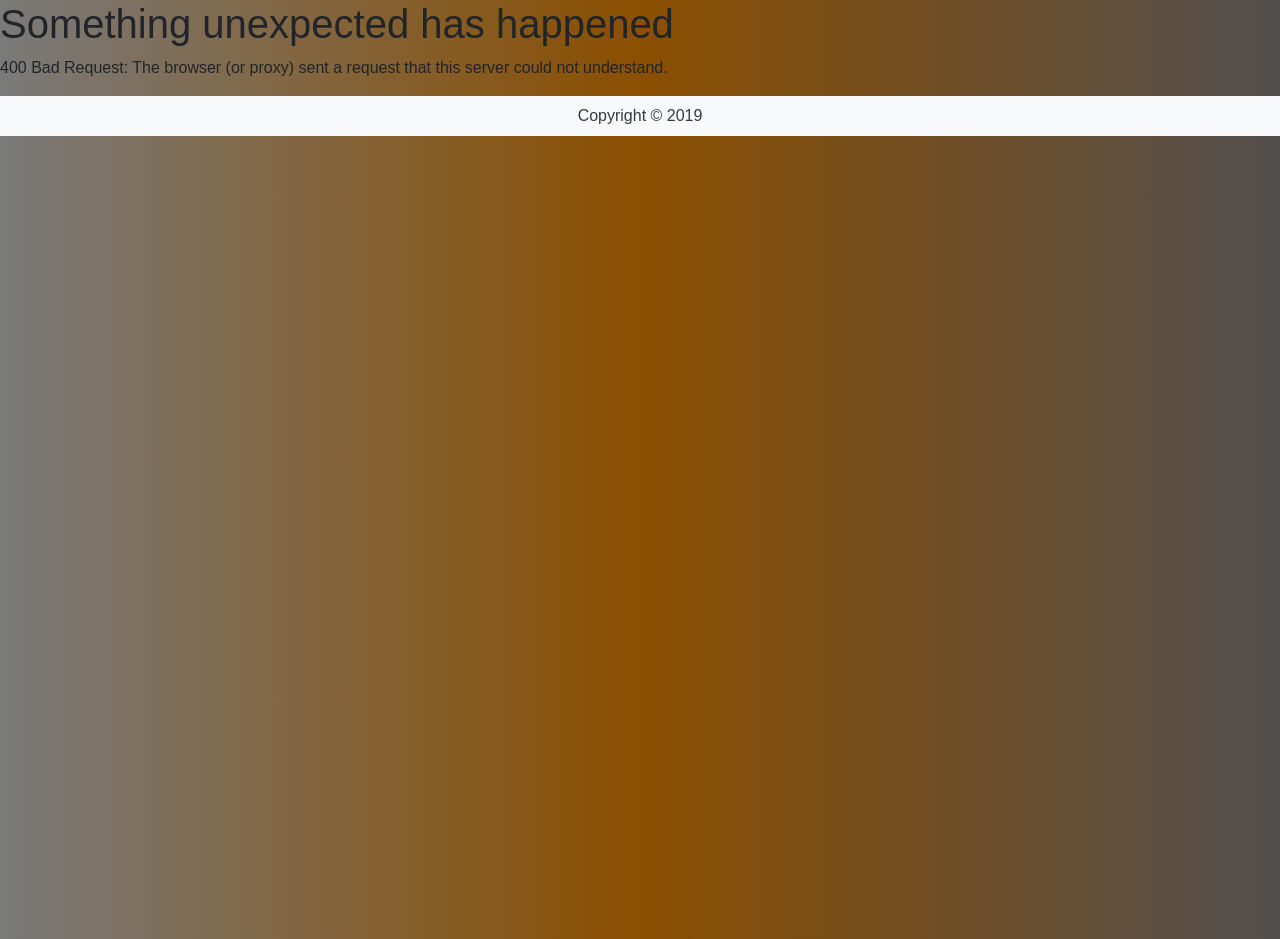
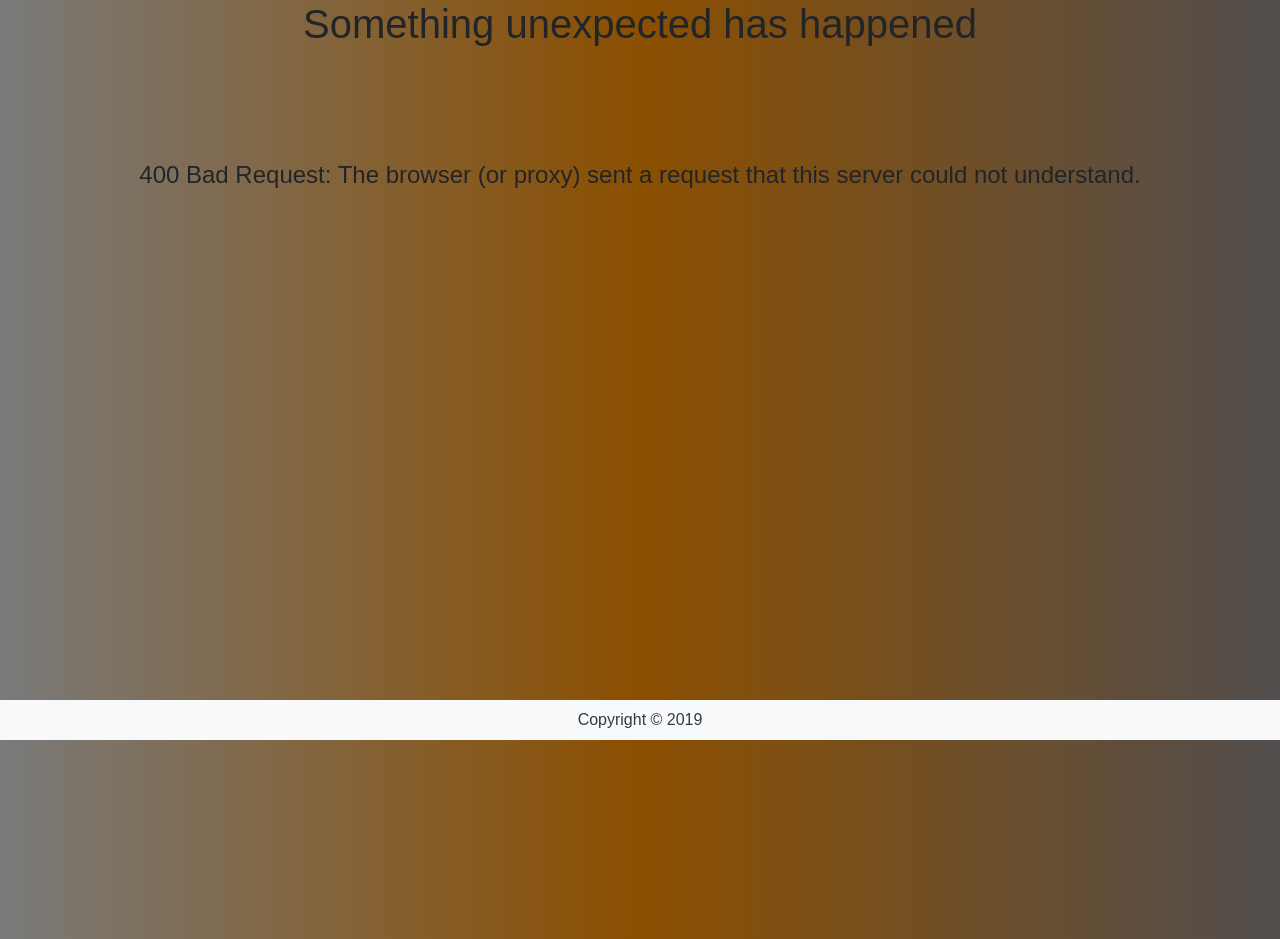
Before and after one commit to sstoor/RWD-39, a Flask app: page /search in a window 1280 px wide. Shown: the part 60-999 px from the top of the page. Run offline with Flask 2, Linux system fonts and the light colour scheme; parts of the project's set-up code (start-up, migrations or seed data) failed here and were passed over; some libraries are stand-ins or nearby versions.

Commit message:
error page style
removed duplicate styling from homepage

stylised error page

models.py indent formatting

```diff
--- a/auction/templates/base.html
+++ b/auction/templates/base.html
@@ -22,6 +22,7 @@
     body {
       background-image: linear-gradient(to right, #7a7a7a, #8b4f00, #524e4e);
     }
+
   </style>
 
   {% block head %}
--- a/auction/templates/error.html
+++ b/auction/templates/error.html
@@ -1,8 +1,41 @@
 {% extends 'base.html' %}
 
-{% block content %}
+{% block header %}
 
-<h1>{{ title }}</h1>
-<p>{{ msg }}</p>
+<style>
+
+    .row {
+        display: flex;
+        justify-content: center;
+        margin-bottom: 80px;
+    }
+
+    #error-msg {
+        margin: 25px;
+    }
+
+    footer {
+        position: fixed;
+        bottom: 0;
+        width: 100%;
+    }
+
+</style>
 
 {% endblock %}
+
+{% block content %}
+<div class="row">
+    <div id="error-title">
+        <h1>{{ title }}</h1>
+    </div>
+</div>
+
+<div class="row">
+    <div id="error-msg">
+        <h4>{{ msg }}</h4>
+    </div>
+</div>
+
+
+{% endblock %}
```
Also changed, not shown: auction/models.py (+11 -9 lines), auction/templates/homepage.html (+3 -28 lines).
